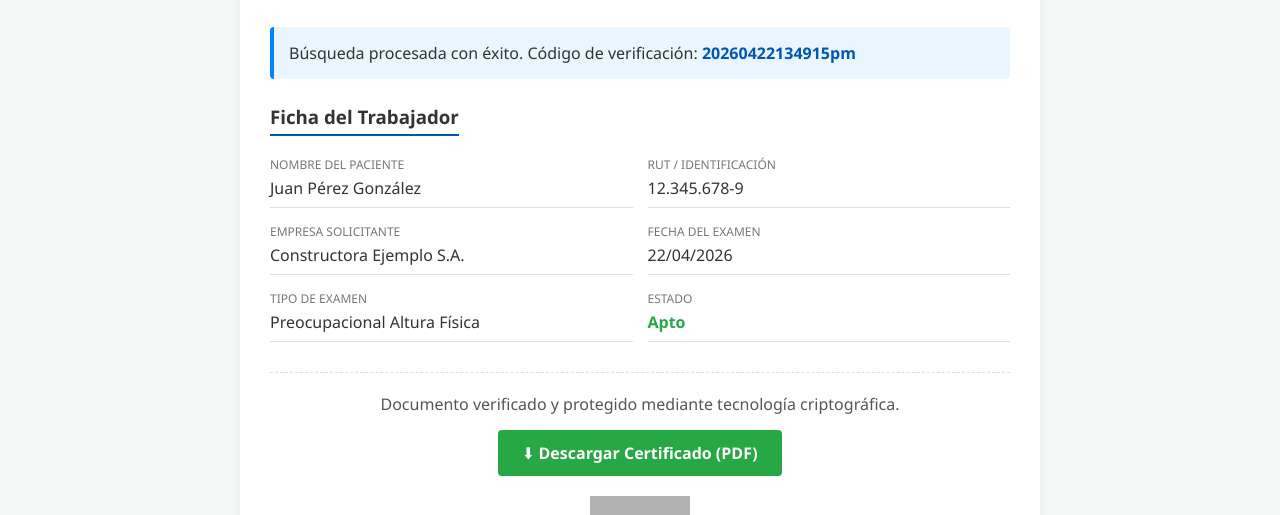
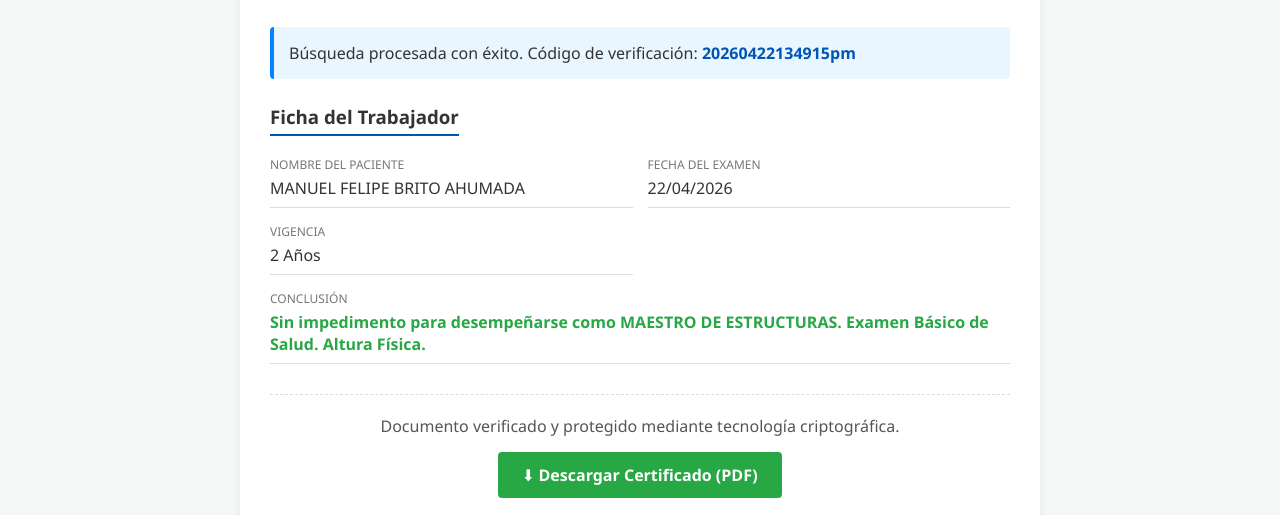
Before and after one commit to validar-certificados/https-ceso.cl-busqueda-busquedasantiago.php-codigo-20260422134915pm, a plain HTML site: page index.html in a window 1280 px wide. Shown: the part 213-728 px from the top of the page. Drawn offline with Linux system fonts and the light colour scheme; grey boxes are pictures that could not be loaded.

Commit message:
Update patient details and add conclusion section

```diff
--- a/index.html
+++ b/index.html
@@ -244,27 +244,19 @@
                 <div class="patient-details">
                     <div class="detail-item">
                         <div class="detail-label">Nombre del Paciente</div>
-                        <div class="detail-value">Juan Pérez González</div>
-                    </div>
-                    <div class="detail-item">
-                        <div class="detail-label">RUT / Identificación</div>
-                        <div class="detail-value">12.345.678-9</div>
-                    </div>
-                    <div class="detail-item">
-                        <div class="detail-label">Empresa Solicitante</div>
-                        <div class="detail-value">Constructora Ejemplo S.A.</div>
+                        <div class="detail-value">MANUEL FELIPE BRITO AHUMADA</div>
                     </div>
                     <div class="detail-item">
                         <div class="detail-label">Fecha del Examen</div>
                         <div class="detail-value">22/04/2026</div>
                     </div>
                     <div class="detail-item">
-                        <div class="detail-label">Tipo de Examen</div>
-                        <div class="detail-value">Preocupacional Altura Física</div>
+                        <div class="detail-label">Vigencia</div>
+                        <div class="detail-value">2 Años</div>
                     </div>
-                    <div class="detail-item">
-                        <div class="detail-label">Estado</div>
-                        <div class="detail-value" style="color: var(--success-color); font-weight: bold;">Apto</div>
+                    <div class="detail-item" style="grid-column: 1 / -1;">
+                        <div class="detail-label">Conclusión</div>
+                        <div class="detail-value" style="color: var(--success-color); font-weight: bold;">Sin impedimento para desempeñarse como MAESTRO DE ESTRUCTURAS. Examen Básico de Salud. Altura Física.</div>
                     </div>
                 </div>
 
```
